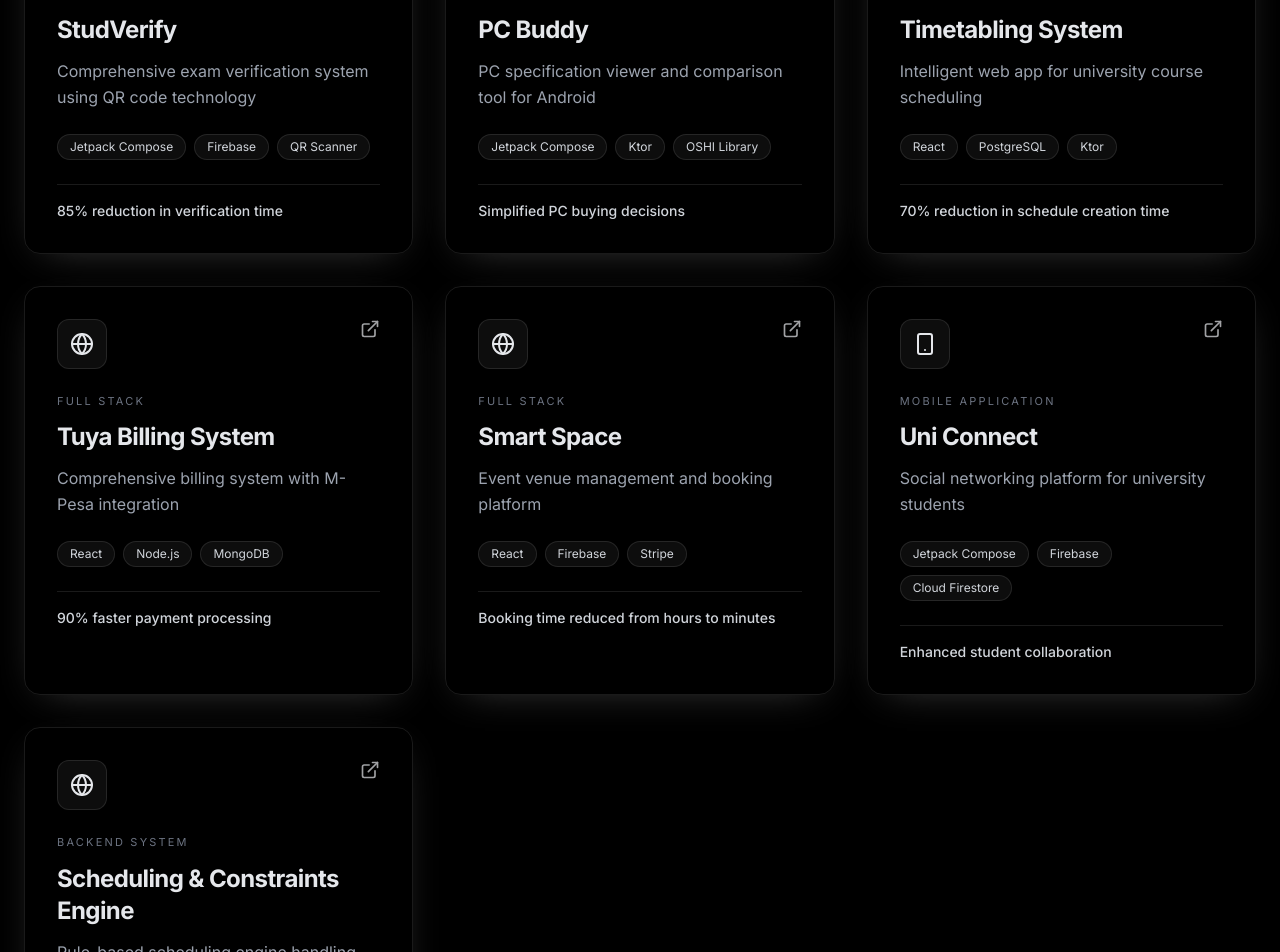
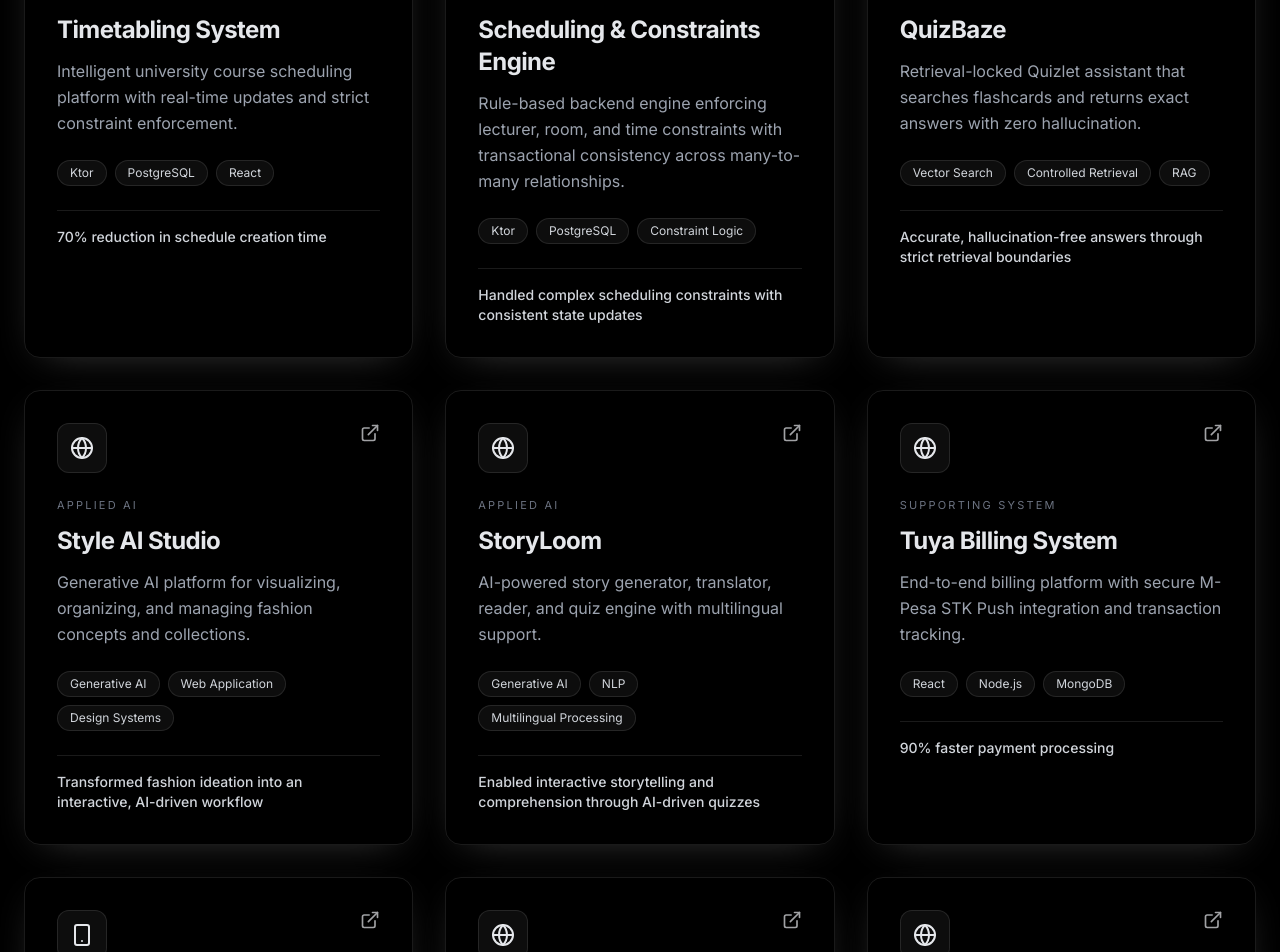
Before and after one commit to mikesplore/portfolio, a React (Vite) app: page / in a window 1280 px wide. Shown: the part 2280-3232 px from the top of the page. Built offline with nearby package versions, Linux system fonts and the light colour scheme.

Commit message:
Update project entries in portfolio.js with new titles, descriptions, and technologies

```diff
--- a/src/data/portfolio.js
+++ b/src/data/portfolio.js
@@ -1,70 +1,102 @@
 export const projects = [
   {
-    title: "StudVerify",
-    category: "Mobile Application",
-    type: "mobile",
-    description: "Comprehensive exam verification system using QR code technology",
-    tech: ["Jetpack Compose", "Firebase", "QR Scanner", "Material UI"],
-    impact: "85% reduction in verification time",
-    link: "https://github.com/mikesplore"
-  },
-  {
-    title: "PC Buddy",
-    category: "Mobile Application",
-    type: "mobile",
-    description: "PC specification viewer and comparison tool for Android",
-    tech: ["Jetpack Compose", "Ktor", "OSHI Library", "Material Design 3"],
-    impact: "Simplified PC buying decisions",
-    link: "https://github.com/mikesplore"
-  },
-  {
     title: "Timetabling System",
-    category: "Full Stack",
+    category: "Core System",
     type: "fullstack",
-    description: "Intelligent web app for university course scheduling",
-    tech: ["React", "PostgreSQL", "Ktor", "WebSocket"],
+    description:
+      "Intelligent university course scheduling platform with real-time updates and strict constraint enforcement.",
+    tech: ["Ktor", "PostgreSQL", "React", "WebSockets"],
     impact: "70% reduction in schedule creation time",
     link: "https://github.com/mikesplore"
   },
   {
+    title: "Scheduling & Constraints Engine",
+    category: "Core System",
+    type: "backend",
+    description:
+      "Rule-based backend engine enforcing lecturer, room, and time constraints with transactional consistency across many-to-many relationships.",
+    tech: ["Ktor", "PostgreSQL", "Constraint Logic", "Transactions"],
+    impact:
+      "Handled complex scheduling constraints with consistent state updates",
+    link: "https://github.com/mikesplore"
+  },
+  {
+    title: "QuizBaze",
+    category: "AI System",
+    type: "backend",
+    description:
+      "Retrieval-locked Quizlet assistant that searches flashcards and returns exact answers with zero hallucination.",
+    tech: ["Vector Search", "Controlled Retrieval", "RAG", "Backend APIs"],
+    impact:
+      "Accurate, hallucination-free answers through strict retrieval boundaries",
+    link: "https://github.com/mikesplore"
+  },
+  {
+    title: "Style AI Studio",
+    category: "Applied AI",
+    type: "web",
+    description:
+      "Generative AI platform for visualizing, organizing, and managing fashion concepts and collections.",
+    tech: ["Generative AI", "Web Application", "Design Systems"],
+    impact:
+      "Transformed fashion ideation into an interactive, AI-driven workflow",
+    link: "https://github.com/mikesplore"
+  },
+  {
+    title: "StoryLoom",
+    category: "Applied AI",
+    type: "fullstack",
+    description:
+      "AI-powered story generator, translator, reader, and quiz engine with multilingual support.",
+    tech: ["Generative AI", "NLP", "Multilingual Processing"],
+    impact:
+      "Enabled interactive storytelling and comprehension through AI-driven quizzes",
+    link: "https://github.com/mikesplore"
+  },
+  {
     title: "Tuya Billing System",
-    category: "Full Stack",
+    category: "Supporting System",
     type: "fullstack",
-    description: "Comprehensive billing system with M-Pesa integration",
+    description:
+      "End-to-end billing platform with secure M-Pesa STK Push integration and transaction tracking.",
     tech: ["React", "Node.js", "MongoDB", "M-Pesa API"],
     impact: "90% faster payment processing",
     link: "https://github.com/mikesplore"
   },
   {
-    title: "Smart Space",
-    category: "Full Stack",
-    type: "fullstack",
-    description: "Event venue management and booking platform",
-    tech: ["React", "Firebase", "Stripe", "Google Calendar"],
-    impact: "Booking time reduced from hours to minutes",
+    title: "StudVerify",
+    category: "Supporting System",
+    type: "mobile",
+    description:
+      "QR-based exam verification system designed to reduce fraud and speed up verification processes.",
+    tech: ["Jetpack Compose", "Firebase", "QR Scanning"],
+    impact: "85% reduction in verification time",
     link: "https://github.com/mikesplore"
   },
   {
-    title: "Uni Connect",
-    category: "Mobile Application",
-    type: "mobile",
-    description: "Social networking platform for university students",
-    tech: ["Jetpack Compose", "Firebase", "Cloud Firestore"],
-    impact: "Enhanced student collaboration",
+    title: "GitHub Wrapped",
+    category: "Creative / Experimental",
+    type: "ai",
+    description:
+      "AI-powered roast and recap of a developer’s GitHub year, blending analytics with humor.",
+    tech: ["AI Analysis", "Data Visualization", "LLMs"],
+    impact:
+      "Increased engagement through personalized, shareable developer insights",
     link: "https://github.com/mikesplore"
   },
+  {
+    title: "Eeh Sawa",
+    category: "Creative / Experimental",
+    type: "ai",
+    description:
+      "Sarcastic multilingual AI assistant built to generate witty, context-aware responses.",
+    tech: ["LLMs", "Multilingual NLP", "Web Interfaces"],
+    impact:
+      "Delivered personality-driven interactions across multiple languages",
+    link: "https://github.com/mikesplore"
+  }
+];
 
-  {
-  title: "Scheduling & Constraints Engine",
-  category: "Backend System",
-  type: "backend",
-  description: "Rule-based scheduling engine handling lecturer, room, and time constraints",
-  tech: ["Ktor", "PostgreSQL", "Constraint Logic", "Transactions"],
-  impact: "Handled complex many-to-many constraints with consistent state updates",
-  link: "https://github.com/mikesplore"
-}
-
-];
 
 export const skills = [
   { name: "Ktor", level: 85 },
```
